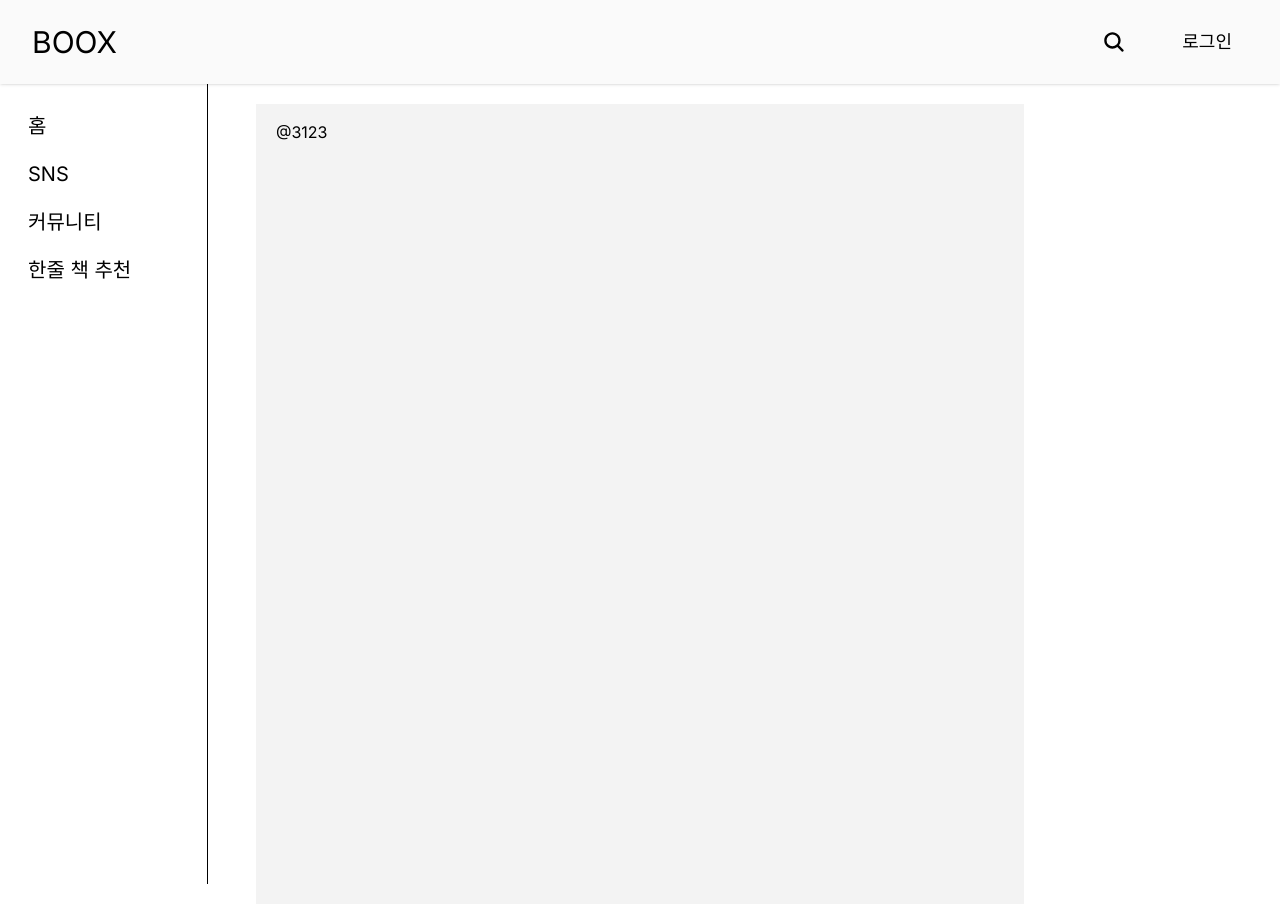
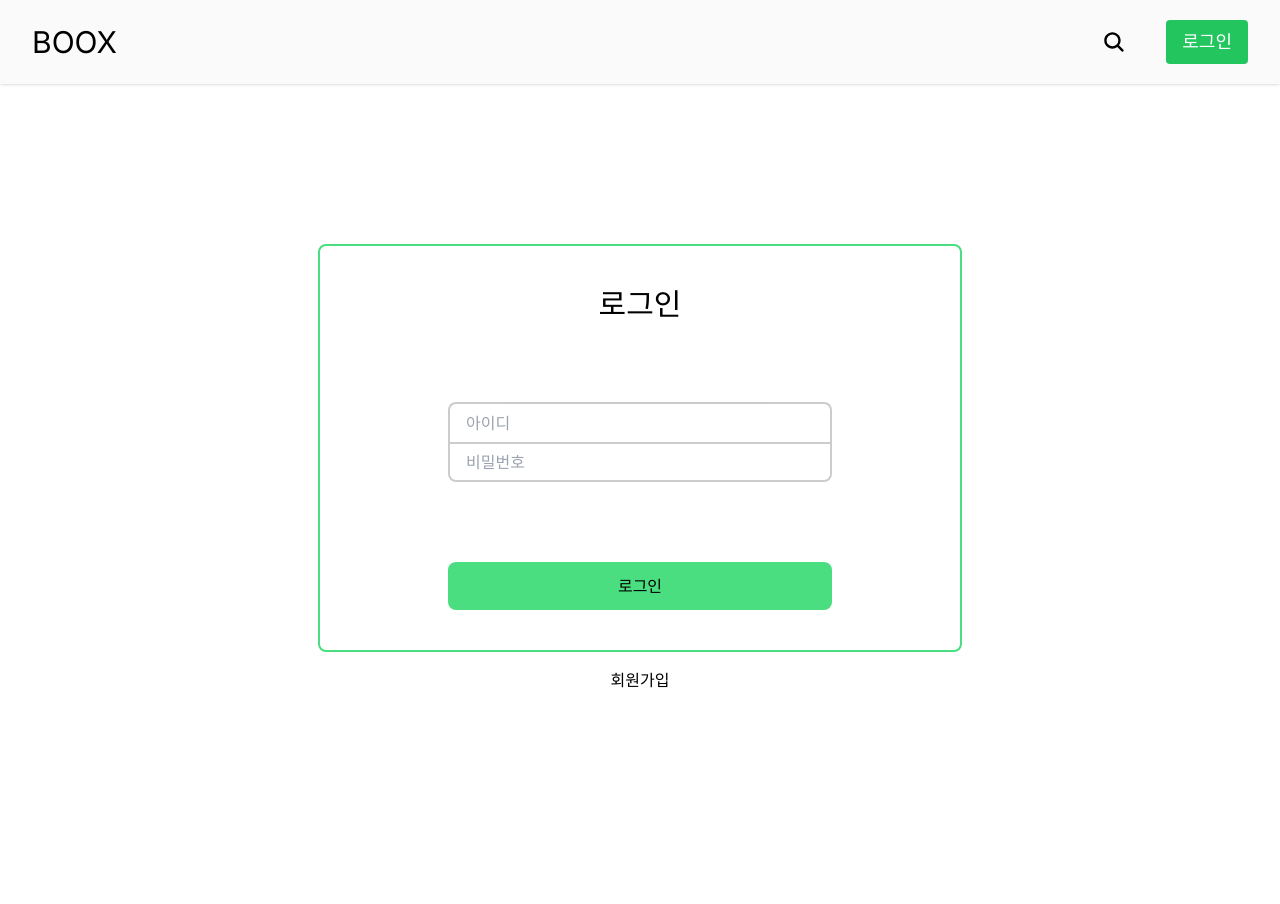
Before and after one commit to khs08280/Book_Review, a Next.js app in the folder client/: page /login in a window 1280 px wide. Built offline with nearby package versions, Linux system fonts and the light colour scheme.

Commit message:
프론트 로그인 페이지,api 호출 구현

```diff
--- a/client/package.json
+++ b/client/package.json
@@ -15,7 +15,8 @@
     "next": "14.2.2",
     "react": "^18",
     "react-dom": "^18",
-    "react-icons": "^5.1.0"
+    "react-icons": "^5.1.0",
+    "recoil": "^0.7.7"
   },
   "devDependencies": {
     "@types/node": "^20",
--- a/client/src/app/layout.tsx
+++ b/client/src/app/layout.tsx
@@ -2,6 +2,7 @@ import type { Metadata } from "next";
 import { Inter } from "next/font/google";
 import "./globals.css";
 import ReactQueryProivers from "../utils/react-query-provider";
+import RecoilRootProvider from "../utils/recoilRoot-provider";
 
 const inter = Inter({ subsets: ["latin"] });
 
@@ -18,7 +19,9 @@ export default function RootLayout({
   return (
     <html lang="en">
       <body className={inter.className}>
-        <ReactQueryProivers>{children}</ReactQueryProivers>
+        <RecoilRootProvider>
+          <ReactQueryProivers>{children}</ReactQueryProivers>
+        </RecoilRootProvider>
       </body>
     </html>
   );
--- a/client/src/app/login/page.tsx
+++ b/client/src/app/login/page.tsx
@@ -1,13 +1,71 @@
+"use client";
+
 import { Header } from "@/src/components/header";
-import { SideBar } from "@/src/components/sideBar";
+import { Loginstate } from "@/src/states/atoms";
+import Link from "next/link";
+import { useRouter } from "next/navigation";
+import { useState } from "react";
+import { useSetRecoilState } from "recoil";
 
 export default function Login() {
+  const [username, setUsername] = useState("");
+  const [password, setPassword] = useState("");
+  const setIsLoggedIn = useSetRecoilState(Loginstate);
+  const router = useRouter();
+  const data = {
+    username,
+    password,
+  };
+
+  const handleLogin = async () => {
+    try {
+      const response = await fetch("http://localhost:5000/api/users/login", {
+        method: "POST",
+        body: JSON.stringify(data),
+        headers: { "Content-Type": "application/json" },
+        mode: "cors",
+      });
+      console.log(await response.json());
+      if (response.status == 200) {
+        setIsLoggedIn(true);
+        router.push("/");
+      }
+    } catch (error) {
+      console.error("로그인 오류:", error);
+      throw error;
+    }
+  };
+
   return (
     <>
       <Header />
-      <SideBar />
-      <div className="w-3/5 h-screen p-5 mx-auto my-0 mt-5 bg-light-light">
-        <span>@3123</span>
+      <div className="h-screen p-40 bg-light-lightest flex flex-col items-center justify-start">
+        <div className="border-2 border-solid border-green-400 rounded-lg py-10 px-32 mb-5 flex flex-col items-center h-fit bg-white">
+          <span className="text-3xl mb-20">로그인</span>
+          <div className="flex flex-col w-96 mb-20 border-collapse">
+            <input
+              placeholder="아이디"
+              value={username}
+              onChange={(e) => setUsername(e.target.value)}
+              className="p-4 h-10 cursor-pointer focus:outline-none rounded-lg rounded-b-none border-2 border-b-0 border-solid border-black border-opacity-20"
+            />
+            <input
+              placeholder="비밀번호"
+              value={password}
+              onChange={(e) => setPassword(e.target.value)}
+              className="p-4 h-10 cursor-pointer rounded-lg focus:outline-none rounded-t-none border-2 border-solid border-black border-opacity-20"
+            />
+          </div>
+          <button
+            onClick={handleLogin}
+            className="w-full h-12 rounded-lg bg-green-400"
+          >
+            로그인
+          </button>
+        </div>
+        <Link href={"/join"}>
+          <span>회원가입</span>
+        </Link>
       </div>
     </>
   );
--- a/client/src/app/page.tsx
+++ b/client/src/app/page.tsx
@@ -8,9 +8,17 @@ import { useEffect, useState } from "react";
 import { useQuery } from "@tanstack/react-query";
 
 const fetchData = async () => {
-  const response = await axios.get("http://localhost:5000/api/books");
-  console.log(response);
-  return response.data.data;
+  try {
+    const response = await fetch("http://localhost:5000/api/books");
+    if (!response.ok) {
+      throw new Error("Network response was not ok");
+    }
+    const data = await response.json();
+    return data.data;
+  } catch (error) {
+    console.error("Fetch error:", error);
+    throw error;
+  }
 };
 
 export default function Home() {
--- a/client/src/components/header.tsx
+++ b/client/src/components/header.tsx
@@ -1,7 +1,11 @@
 import Link from "next/link";
 import { IoSearch } from "react-icons/io5";
+import { useRecoilValue } from "recoil";
+import { Loginstate } from "../states/atoms";
 
 export function Header() {
+  const isLoggedIn = useRecoilValue(Loginstate);
+
   return (
     <header className="bg-light-lighter dark:bg-dark-darker flex max-w-full justify-between px-8 py-5 items-center shadow sticky top-0 ">
       <Link href={"/"}>
@@ -10,8 +14,8 @@ export function Header() {
       <div className="flex max-w-fit items-center ">
         <IoSearch className=" size-6" />
         <Link href={"/login"}>
-          <div className="py-2 p-4 transition-colors rounded hover:bg-green-400 text-lg ml-10">
-            로그인
+          <div className="py-2 p-4 transition-colors rounded text-white bg-green-500 hover:bg-green-600 text-lg ml-10">
+            {isLoggedIn ? "로그아웃" : "로그인"}
           </div>
         </Link>
       </div>
--- a/client/src/components/sideBar.tsx
+++ b/client/src/components/sideBar.tsx
@@ -1,14 +1,6 @@
-"use client";
-
 import Link from "next/link";
-import { useState } from "react";
-import { HiMenu } from "react-icons/hi";
 
 export function SideBar() {
-  const [isMenuOpen, setIsMenuOpen] = useState(false);
-  const toggleMenu = () => {
-    setIsMenuOpen(!isMenuOpen);
-  };
   return (
     <div className="p-5 w-52 h-screen border-r border-solid border-black fixed">
       <ul>
--- /dev/null
+++ b/client/src/states/atoms.ts
@@ -0,0 +1,6 @@
+import { atom } from "recoil";
+
+export const Loginstate = atom({
+  key: "LoginState",
+  default: false,
+});
--- /dev/null
+++ b/client/src/utils/recoilRoot-provider.tsx
@@ -0,0 +1,8 @@
+"use client";
+import { RecoilRoot } from "recoil";
+
+export default function RecoilRootProvider({
+  children,
+}: React.PropsWithChildren) {
+  return <RecoilRoot>{children}</RecoilRoot>;
+}
```
Also changed, not shown: client/.eslintrc.json, 1 other file (tests, documents, lock files or other folders).
